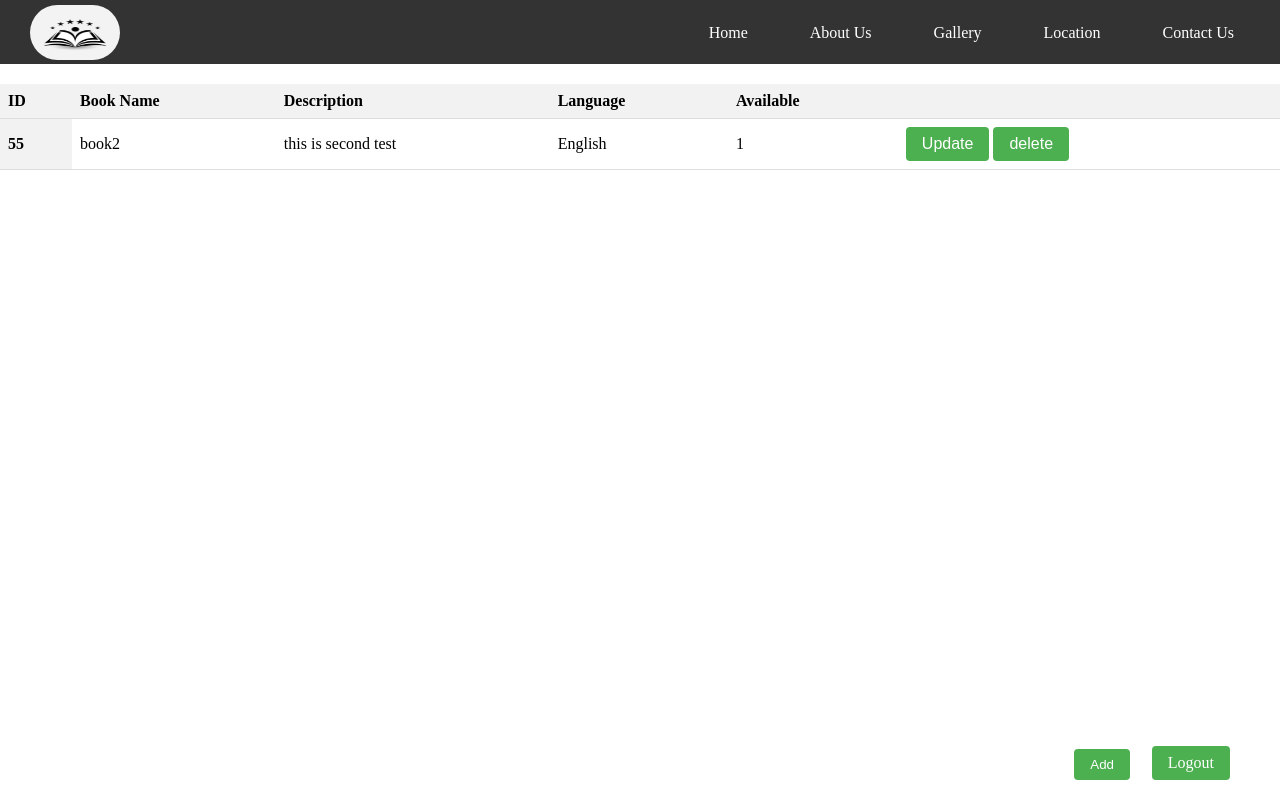
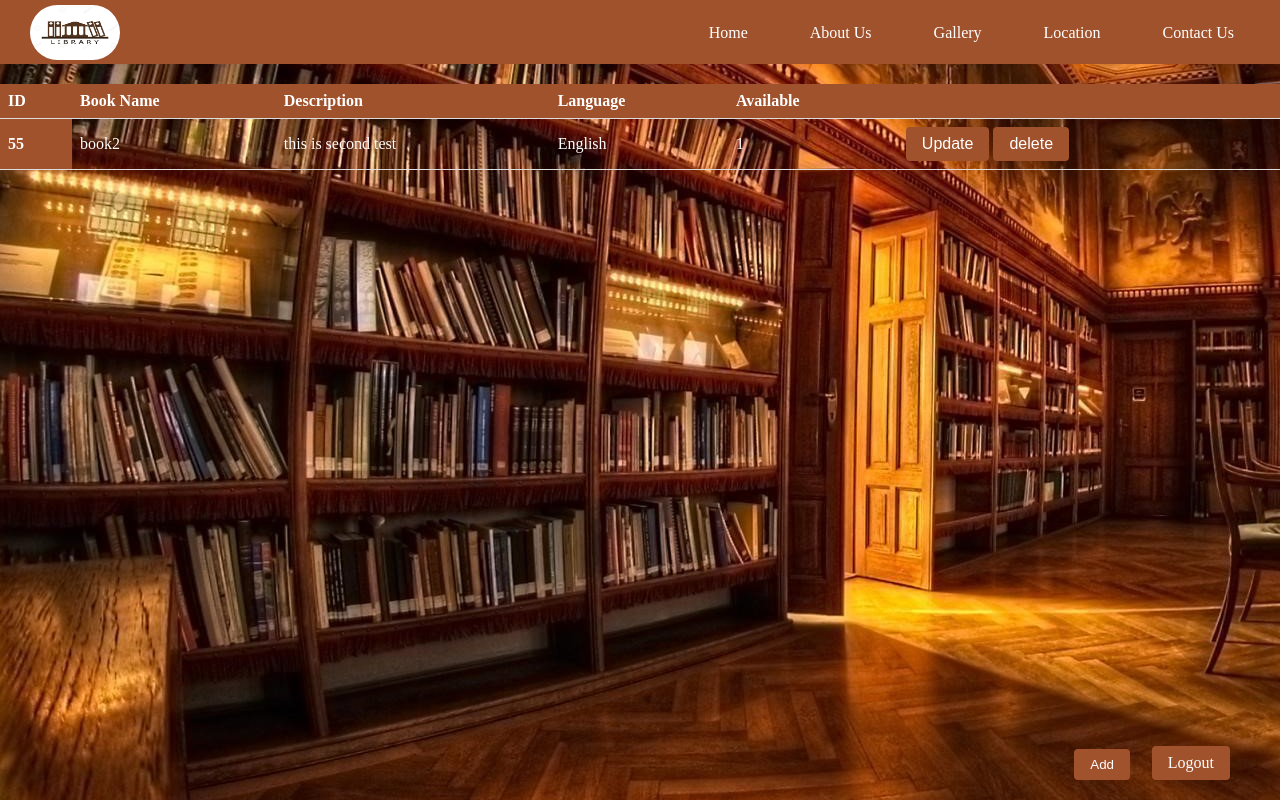
Before and after one commit to loayHajir/sikkaLibrary, a PHP site: page /display.php in a window 1280 px wide. Run offline with PHP 8.4, Linux system fonts and the light colour scheme; a user stored in the database is signed in; data comes from the database, SQL or seed files in the repository.

Commit message:
registration

```diff
--- a/display.php
+++ b/display.php
@@ -18,11 +18,12 @@ if (!isset($_SESSION['Type']) || $_SESSION['Type'] !== 'Admin') {
     body {
         padding: 0;
         margin: 0;
+        background-image: url('library.jpg');
     }
 
     .btn {
         padding: 0.5rem 1rem;
-        background-color: #4CAF50;
+        background-color: #A0522D;
         color: white;
         border: none;
         border-radius: 4px;
@@ -43,10 +44,11 @@ if (!isset($_SESSION['Type']) || $_SESSION['Type'] !== 'Admin') {
         padding: 8px;
         text-align: left;
         border-bottom: 1px solid #ddd;
+        color:white;
     }
 
     th {
-        background-color: #f2f2f2;
+        background-color:#A0522D;
     }
 
     .button-container {
@@ -55,7 +57,7 @@ if (!isset($_SESSION['Type']) || $_SESSION['Type'] !== 'Admin') {
 
     .button-container button {
         padding: 0.5rem 1rem;
-        background-color: #4CAF50;
+        background-color: #A0522D;
         color: white;
         border: none;
         border-radius: 4px;
@@ -77,7 +79,7 @@ if (!isset($_SESSION['Type']) || $_SESSION['Type'] !== 'Admin') {
 
     #logout {
         padding: 0.5rem 1rem;
-        background-color: #4CAF50;
+        background-color:#A0522D;
         color: white;
         border: none;
         border-radius: 4px;
@@ -85,6 +87,7 @@ if (!isset($_SESSION['Type']) || $_SESSION['Type'] !== 'Admin') {
         position: absolute;
         bottom: 20px;
         right: 50px;
+
     }
 
     ul {
@@ -93,7 +96,8 @@ if (!isset($_SESSION['Type']) || $_SESSION['Type'] !== 'Admin') {
         margin: 0;
         padding: 0;
         overflow: hidden;
-        background-color: #333;
+        background-color: #A0522D;
+
     }
 
     li {
@@ -127,7 +131,7 @@ if (!isset($_SESSION['Type']) || $_SESSION['Type'] !== 'Admin') {
     <nav>
 
         <ul>
-            <img src="logo.jpg" alt="">
+            <img src="96606910-library-logo-with-building-and-books (1).webp" alt="">
             <li><a href="contactUs.php">Contact Us</a></li>
             <li><a href="location.php">Location</a></li>
             <li><a href="gallery.php">Gallery</a></li>
--- a/regestration.php
+++ b/regestration.php
@@ -38,7 +38,7 @@ if (isset($_POST['Register'])) {
     }
 
     .registration-container {
-        width: 300px;
+        width: 400px;
         padding: 20px;
         border-radius: 8px;
         background-color: rgba(0, 0, 0, 0.1);
--- a/splash.php
+++ b/splash.php
@@ -26,7 +26,6 @@
             height: 150px;
             color: #FFDEAD;
         }
-
     </style>
 </head>
 <body>
```
Also changed, not shown: 96606910-library-logo-with-building-and-books.webp (deleted).
